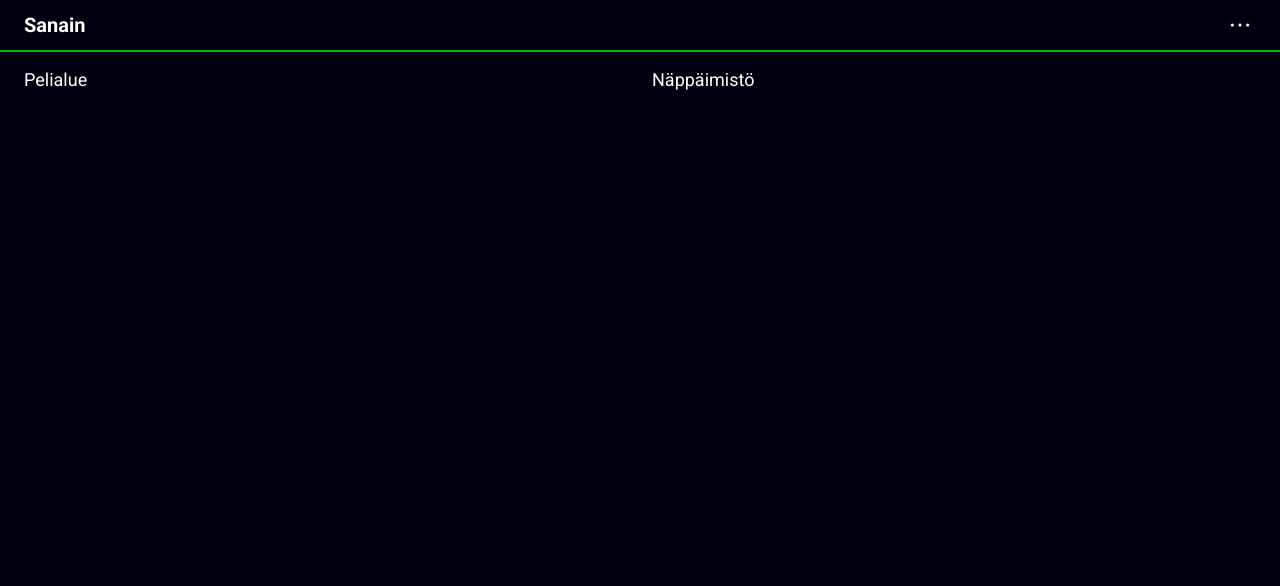
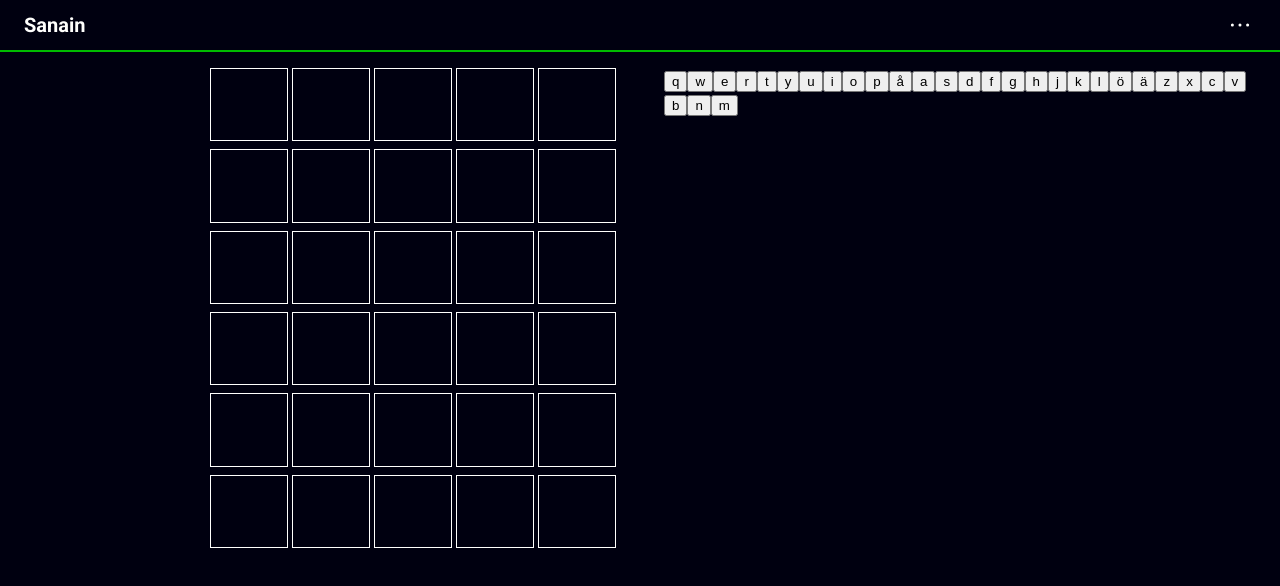
Before and after one commit to katrimarika/sanain, a React (Create React App) app: page / in a window 1280 px wide. Shown: the top 586 px of the page. Built offline with nearby package versions, Linux system fonts and the light colour scheme.

Commit message:
Starting to build game controls

```diff
--- a/public/index.html
+++ b/public/index.html
@@ -31,7 +31,10 @@
       href="https://fonts.googleapis.com/css2?family=Roboto:ital,wght@0,400;0,700;1,400&display=swap"
       rel="stylesheet"
     />
-    <meta name="viewport" content="width=device-width, initial-scale=1" />
+    <meta
+      name="viewport"
+      content="width=device-width, initial-scale=1, user-scalable=no"
+    />
     <meta name="theme-color" content="#000010" />
     <meta name="description" content="Sananarvauspeli" />
     <!--
--- a/src/ui/Keyboard.tsx
+++ b/src/ui/Keyboard.tsx
@@ -1,9 +1,38 @@
-import { FC } from 'react';
+import React, { FC } from 'react';
+import styled from 'styled-components';
+import { onLandscape, onNotSmall } from '../utils/style';
+
+const letters = 'qwertyuiopåasdfghjklöäzxcvbnm';
+
+const Container = styled.div`
+  margin: 0 auto;
+  max-height: 30rem;
+
+  ${onNotSmall} {
+    ${onLandscape} {
+      margin-left: 0;
+    }
+  }
+`;
+
+const Button = styled.button`
+  /* TODO */
+`;
 
 export const Keyboard: FC<{
   guesses: string[];
-  onChange: (s: string) => void;
+  onPress: (l: string) => void;
+  onRemove: () => void;
   onSubmit: (g: string) => void;
-}> = ({ guesses, onSubmit, onChange }) => {
-  return <div>{'Näppäimistö'}</div>;
+}> = ({ guesses, onPress, onRemove, onSubmit }) => {
+  // TODO: enter & backspace
+  return (
+    <Container>
+      {letters.split('').map((l) => (
+        <Button key={`lttr-${l}`} onClick={() => onPress(l)}>
+          {l}
+        </Button>
+      ))}
+    </Container>
+  );
 };
--- a/src/ui/PlayArea.tsx
+++ b/src/ui/PlayArea.tsx
@@ -1,8 +1,60 @@
-import { FC } from 'react';
+import React, { FC } from 'react';
+import styled from 'styled-components';
+import { MAX_GUESSES, WORD_LENGTH } from '../utils/settings';
+import { onLandscape, onNotSmall } from '../utils/style';
+import { theme } from '../utils/theme';
+
+const Grid = styled.div`
+  margin: 0 auto;
+  display: grid;
+  grid-template-columns: repeat(${WORD_LENGTH}, 1fr);
+  grid-template-rows: repeat(${MAX_GUESSES}, 1fr);
+  grid-gap: 0.5rem 0.25rem;
+  max-height: 30rem;
+
+  ${onNotSmall} {
+    ${onLandscape} {
+      margin-right: 0;
+    }
+  }
+`;
+const Box = styled.div`
+  border: 1px solid ${theme.colors.white};
+  text-transform: uppercase;
+  font-size: 1.75rem;
+  display: flex;
+  justify-content: center;
+  align-items: center;
+  padding: 0.25rem 0.5rem 0.125rem;
+  line-height: 1.75rem;
+  box-sizing: content-box;
+  min-width: 1.75rem;
+  min-height: 1.75rem;
+
+  ${onNotSmall} {
+    padding: 0.375rem 1.5rem 0.25rem;
+  }
+`;
 
 export const PlayArea: FC<{
   guesses: string[];
   currentGuess: string;
-}> = () => {
-  return <div>Pelialue</div>;
+}> = ({ guesses, currentGuess }) => {
+  const rows = [...new Array(MAX_GUESSES)];
+
+  // TODO: show hits
+
+  return (
+    <Grid>
+      {rows.map((_, i) => {
+        const rowGuess = guesses[i];
+        const showCurrent = i === guesses.length;
+        return [...new Array(WORD_LENGTH)].map((_, j) => (
+          <Box key={`box-${i}-${j}`}>
+            {rowGuess ? rowGuess[j] : showCurrent ? currentGuess[j] || '' : ''}
+          </Box>
+        ));
+      })}
+    </Grid>
+  );
 };
--- a/src/ui/StatisticsDialog.tsx
+++ b/src/ui/StatisticsDialog.tsx
@@ -102,11 +102,11 @@ const Notice = styled.div`
 
 export const StatisticsDialog: FC<{
   isOpen: boolean;
-  setOpen: (o: boolean) => void;
+  setIsOpen: (o: boolean) => void;
   status: 'win' | 'lose' | 'guess';
   newGame: () => void;
-}> = ({ isOpen, setOpen, status, newGame }) => (
-  <Dialog.Root open={isOpen} onOpenChange={setOpen}>
+}> = ({ isOpen, setIsOpen, status, newGame }) => (
+  <Dialog.Root open={isOpen} onOpenChange={setIsOpen}>
     <Dialog.Portal>
       <Wrapper>
         <Content>
@@ -120,7 +120,10 @@ export const StatisticsDialog: FC<{
           <div>TBD</div>
           <Button
             icon={status === 'guess' ? RefreshIcon : PlusIcon}
-            onClick={newGame}
+            onClick={() => {
+              newGame();
+              setIsOpen(false);
+            }}
           >
             Uusi peli
           </Button>
--- a/src/ui/app.tsx
+++ b/src/ui/app.tsx
@@ -1,7 +1,8 @@
 import React, { FC, useState } from 'react';
 import styled from 'styled-components';
 import MenuIcon from '../icons/menu.svg';
-import { onLandscape } from '../utils/style';
+import { WORD_LENGTH } from '../utils/settings';
+import { onLandscape, onNotSmall } from '../utils/style';
 import { theme } from '../utils/theme';
 import { useWordToGuess } from '../utils/word-to-guess';
 import { Keyboard } from './Keyboard';
@@ -42,6 +43,10 @@ const Main = styled.main`
   ${onLandscape} {
     grid-template-columns: 1fr 1fr;
     grid-template-rows: 1fr;
+
+    ${onNotSmall} {
+      grid-column-gap: 3rem;
+    }
   }
 `;
 
@@ -91,7 +96,10 @@ export const App: FC = () => {
         <PlayArea guesses={guesses} currentGuess={currentGuess} />
         <Keyboard
           guesses={guesses}
-          onChange={setCurrentGuess}
+          onPress={(l) =>
+            setCurrentGuess((g) => (g.length < WORD_LENGTH ? `${g}${l}` : g))
+          }
+          onRemove={() => setCurrentGuess((g) => g.slice(0, g.length - 1))}
           onSubmit={(g) => {
             const validGuess = submitGuess(g);
             if (validGuess) {
@@ -105,7 +113,7 @@ export const App: FC = () => {
         <Toast show={invalidGuess}>Sana ei löydy sanakirjasta!</Toast>
         <StatisticsDialog
           isOpen={status !== 'guess' || statisticsOpen}
-          setOpen={setStatisticsOpen}
+          setIsOpen={setStatisticsOpen}
           status={status}
           newGame={newGame}
         />
--- /dev/null
+++ b/src/utils/settings.ts
@@ -0,0 +1,2 @@
+export const WORD_LENGTH = 5;
+export const MAX_GUESSES = 6;
--- a/src/utils/style.ts
+++ b/src/utils/style.ts
@@ -1 +1,2 @@
 export const onLandscape = '@media screen and (orientation: landscape)';
+export const onNotSmall = '@media screen and (min-width: 48em)';
--- a/src/utils/word-to-guess.ts
+++ b/src/utils/word-to-guess.ts
@@ -1,7 +1,6 @@
 import { words5 } from './words';
 import { useState } from 'react';
-
-const MAX_GUESSES = 6;
+import { MAX_GUESSES } from './settings';
 
 const isValidWord = (wrd: string) => words5.includes(wrd);
 
@@ -70,7 +69,7 @@ export const useWordToGuess = () => {
   };
 
   /**
-   * @param g Guess string, must be of length 5
+   * @param g Guess string, must be of length WORD_LENGTH
    * @returns true if the guess is valid, false otherwise
    */
   function submitGuess(g: string) {
```
